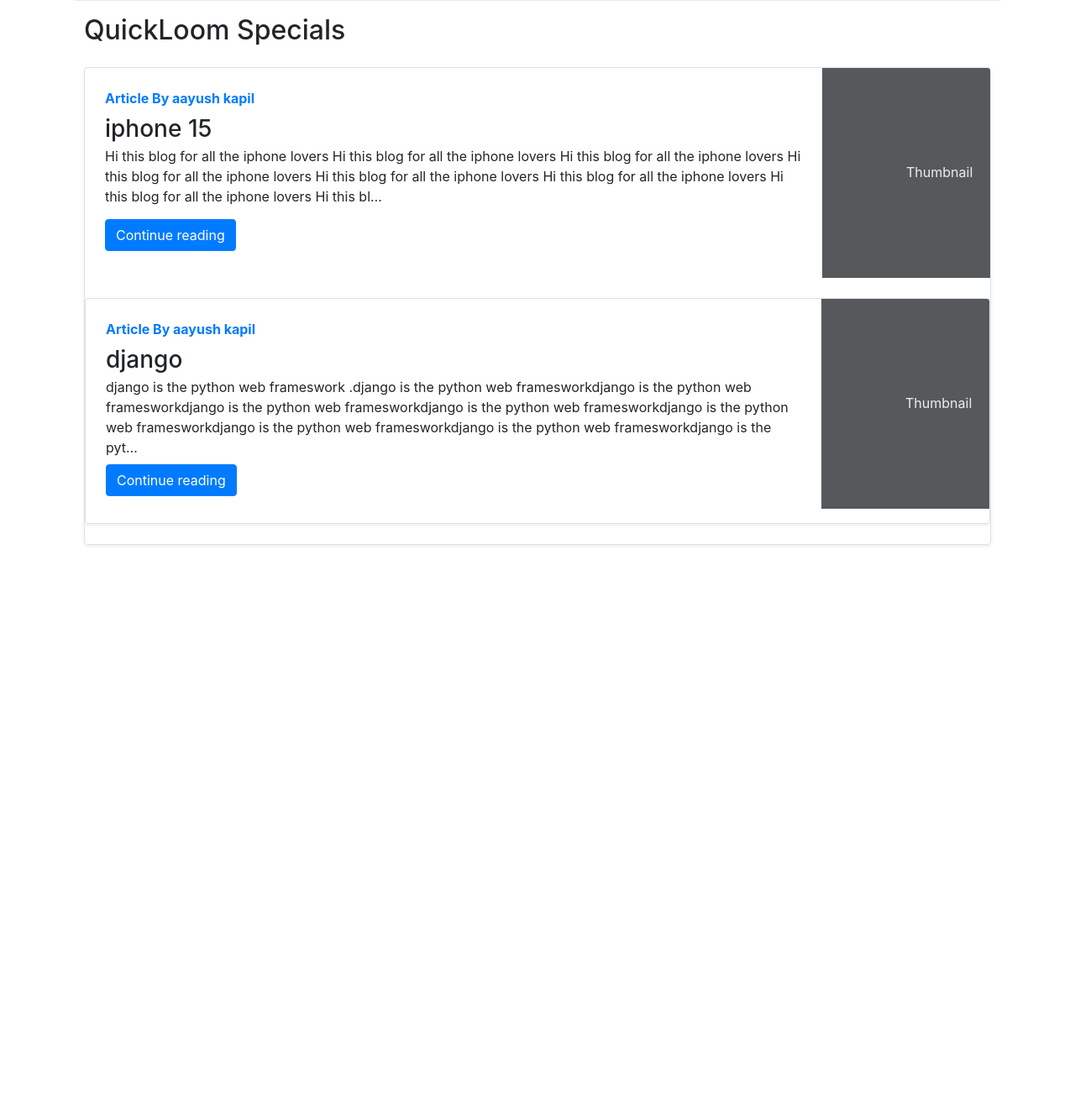
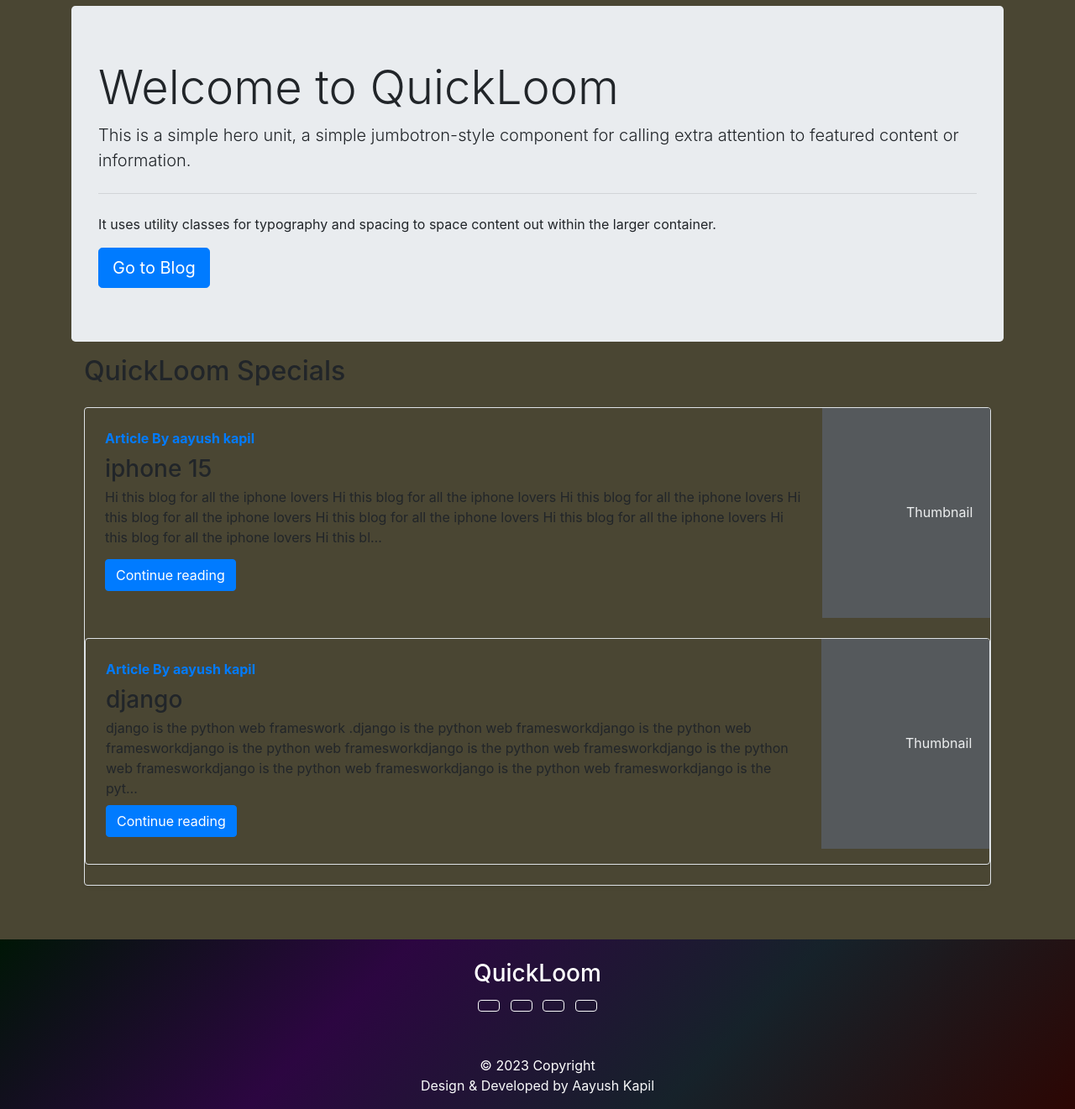
Before and after one commit to aayush908/quickloom, a Django app: page / in a window 1280 px wide. Shown: the part 471-1792 px from the top of the page at 84% size. Before the commit the page ends 1121 px from the top, so only its background shows below. Run offline with Django 4.2, Linux system fonts and the light colour scheme; data comes from the database, SQL or seed files in the repository; both versions use the stored data as it was after the commit; some libraries are stand-ins or nearby versions.

Commit message:
background

```diff
--- a/templates/base.html
+++ b/templates/base.html
@@ -8,7 +8,14 @@
     <!-- Bootstrap CSS -->
     <link rel="stylesheet" href="https://stackpath.bootstrapcdn.com/bootstrap/4.5.2/css/bootstrap.min.css" integrity="sha384-JcKb8q3iqJ61gNV9KGb8thSsNjpSL0n8PARn9HuZOnIxN0hoP+VmmDGMN5t9UJ0Z" crossorigin="anonymous">
 
+
     <title>{% block title %}   {% endblock title %}</title>
+    <style>
+    body{
+      background-color: #4A4633;
+    }
+
+    </style>
   </head>
   <body>
 
@@ -67,6 +74,8 @@
 
         </div>
       </nav>
+      <main>
+
       {% for message in messages  %}
       <div class="alert alert-{{ message.tags }} alert-dismissible fade show" role="alert">
             <strong>Message : </strong> {{ message }}
@@ -134,6 +143,48 @@
 
 
       {% block body %}  {% endblock body %}
+</main>
+      <footer class="text-center "   id="contact " style="margin-top: 8vh; background: linear-gradient(-45deg, rgb(44, 6, 3), rgb(22, 34,42), rgb(44, 6, 65), rgb(0, 22, 6));  color: white;"   >
+        <!-- Grid container -->
+
+        <div class="container p-4 pb-0">
+          <!-- Section: Social media -->
+          <section class="mb-4">
+            <h3>  QuickLoom</h3>
+              <!--Call -->
+              <a class="btn btn-outline-light btn-floating m-1" href="tel:8477092423" role="button"
+              ><i class="fa fa-phone"></i
+            ></a>
+            <!-- Linkedin -->
+            <a class="btn btn-outline-light btn-floating m-1" href="https://www.linkedin.com/in/gaurav-bhatt-b927321a6/" role="button"
+              ><i class="fab fa-linkedin-in"></i
+            ></a>
+
+             <!-- Github -->
+             <a class="btn btn-outline-light btn-floating m-1" href="https://www.instagram.com/gaurav_04_01/" role="button"
+             ><i class="fab fa-instagram"></i
+           ></a>
+
+
+
+            <!-- Email -->
+            <a class="btn btn-outline-light btn-floating m-1" href="mailto:aayushkapil100@gmail.com" role="button"
+              ><i class="fa fa-envelope"></i
+            ></a>
+
+          </section>
+          <!-- Section: Social media -->
+        </div>
+        <!-- Grid container -->
+
+        <!-- Copyright -->
+        <div class="text-center pb-3" >
+          © 2023 Copyright <br>
+          <a class="text-light" href="https://gaurav-bhatt-s-portfolio.vercel.app/">Design & Developed by Aayush Kapil</a>
+        </div>
+        <!-- Copyright -->
+      </footer>
+
       {% block js %}
       {% endblock js %}
 
@@ -169,5 +220,7 @@
     <script src="https://code.jquery.com/jquery-3.5.1.slim.min.js" integrity="sha384-DfXdz2htPH0lsSSs5nCTpuj/zy4C+OGpamoFVy38MVBnE+IbbVYUew+OrCXaRkfj" crossorigin="anonymous"></script>
     <script src="https://cdn.jsdelivr.net/npm/popper.js@1.16.1/dist/umd/popper.min.js" integrity="sha384-9/reFTGAW83EW2RDu2S0VKaIzap3H66lZH81PoYlFhbGU+6BZp6G7niu735Sk7lN" crossorigin="anonymous"></script>
     <script src="https://stackpath.bootstrapcdn.com/bootstrap/4.5.2/js/bootstrap.min.js" integrity="sha384-B4gt1jrGC7Jh4AgTPSdUtOBvfO8shuf57BaghqFfPlYxofvL8/KUEfYiJOMMV+rV" crossorigin="anonymous"></script>
-  </body>
+
+  <!-- Remove the container if you want to extend the Footer to full width. -->
+
 </html>
--- a/templates/home/home.html
+++ b/templates/home/home.html
@@ -1,6 +1,52 @@
 {% extends 'base.html' %} {% block title %} BlogHome {% endblock title %}
+
+
 {%block homeactive %} active{% endblock homeactive %} {% block body %}
-<div class="container">
+
+<div class = container  mt-5>
+<div id="carouselExampleDark" class="carousel carousel-dark slide">
+  <div class="carousel-indicators">
+    <button type="button" data-bs-target="#carouselExampleDark" data-bs-slide-to="0" class="active" aria-current="true" aria-label="Slide 1"></button>
+    <button type="button" data-bs-target="#carouselExampleDark" data-bs-slide-to="1" aria-label="Slide 2"></button>
+    <button type="button" data-bs-target="#carouselExampleDark" data-bs-slide-to="2" aria-label="Slide 3"></button>
+  </div>
+  <div id="carouselExampleDark" class="carousel carousel-dark slide" data-bs-ride="carousel">
+    <div class="carousel-indicators">
+      <button type="button" data-bs-target="#carouselExampleDark" data-bs-slide-to="0" class="active" aria-current="true" aria-label="Slide 1"></button>
+      <button type="button" data-bs-target="#carouselExampleDark" data-bs-slide-to="1" aria-label="Slide 2"></button>
+      <button type="button" data-bs-target="#carouselExampleDark" data-bs-slide-to="2" aria-label="Slide 3"></button>
+    </div>
+    <div class="carousel-inner">
+      <div class="carousel-item active" data-bs-interval="10000" >
+        <img src="https://source.unsplash.com/random/1600x550/?hill,tech,coding " class="d-block w-100" alt="..." style="opacity: 0.9;">
+        <div class="carousel-caption d-none d-md-block" style="opacity: 0.6; background-color: black; border-radius: 12px;">
+
+
+          <h4 style="color: whitesmoke; font-family: cursive;  opacity: 1; ">QuickLoom will be a hub for bloggers, writers, and enthusiasts to publish and share their articles, stories, and insights on a wide range of topics.</h4>
+
+        </div>
+      </div>
+      <div class="carousel-item" data-bs-interval="2000">
+        <img src="https://source.unsplash.com/random/1600x550/?Travel" class="d-block w-100" alt="...">
+        <div class="carousel-caption d-none d-md-block" style="opacity: 0.6; background-color: black; border-radius: 12px;" >
+          <h4 style="color: whitesmoke; font-family: cursive;  opacity: 1; ">Emphasize educational and informative content to empower readers with valuable insights and skills.</h4>
+        </div>
+      </div>
+      <div class="carousel-item">
+        <img src="https://source.unsplash.com/random/1600x550/?wellness" class="d-block w-100" alt="...">
+        <div class="carousel-caption d-none d-md-block" style="opacity: 0.6; background-color: black; border-radius: 12px;">
+          <h4 style="color: whitesmoke; font-family: cursive;  opacity: 1; ">Stay updated with our latest posts, interact with our community, and follow us on social media platforms to be a part of the WeShares journey.</h4>
+
+        </div>
+      </div>
+    </div>
+
+  </div>
+</div>
+<div class="container-row" <style
+
+  background-color : #390D02
+>>
   <div class="jumbotron my-3">
     <h1 class="display-4">Welcome to QuickLoom</h1>
     <p class="lead">
@@ -37,5 +83,7 @@
                 <rect width="100%" height="100%" fill="#55595c"></rect><text x="50%" y="50%" fill="#eceeef" dy=".3em">Thumbnail</text>
             </svg>
         </div>{% endfor %}
-</div>
+        </div>
+          </body>
+
 {% endblock body %}
```
Also changed, not shown: blog/admin.py (+7 -1 lines), static/tinyInject.js (added, +24 -0 lines), db.sqlite3.
